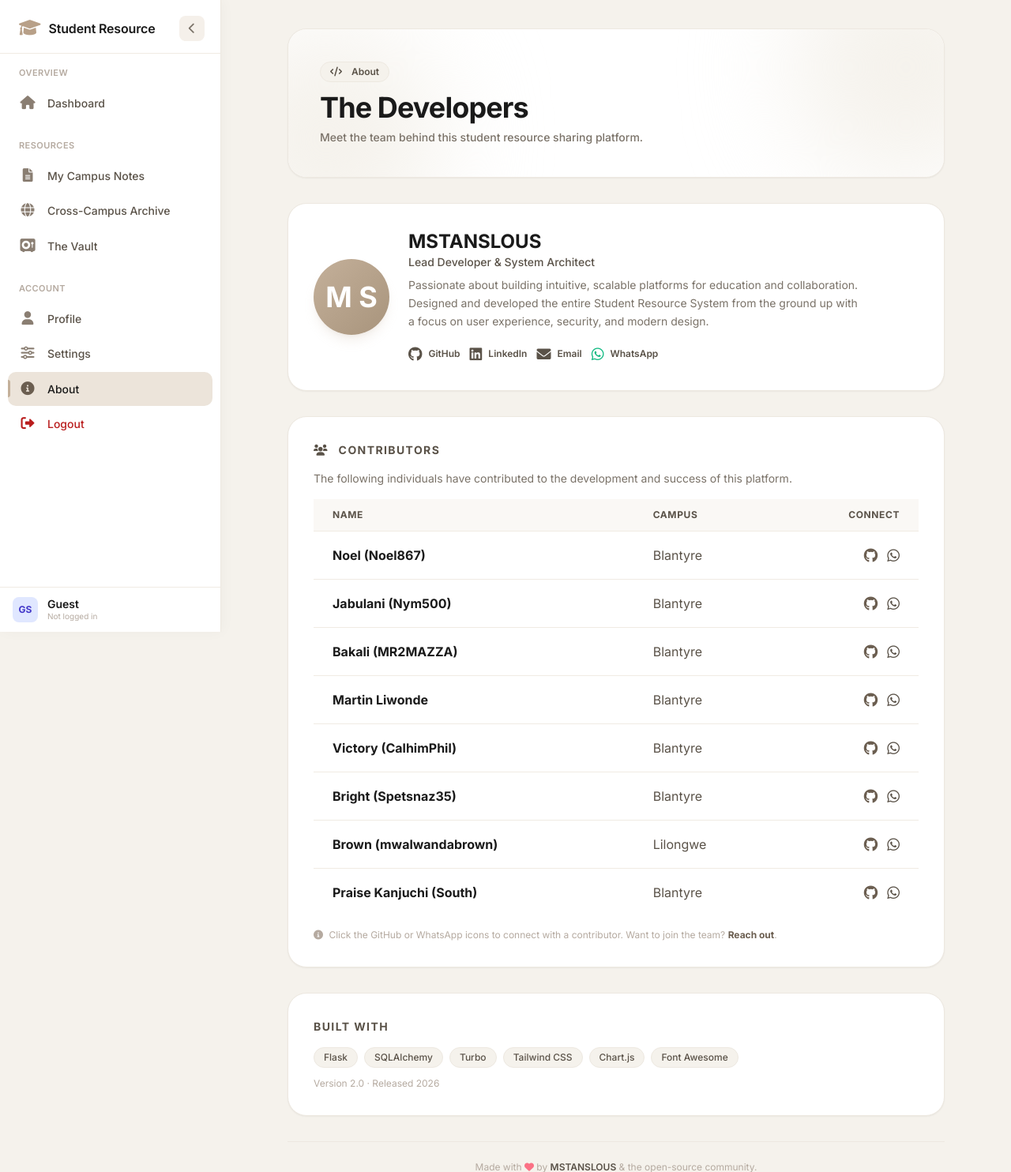
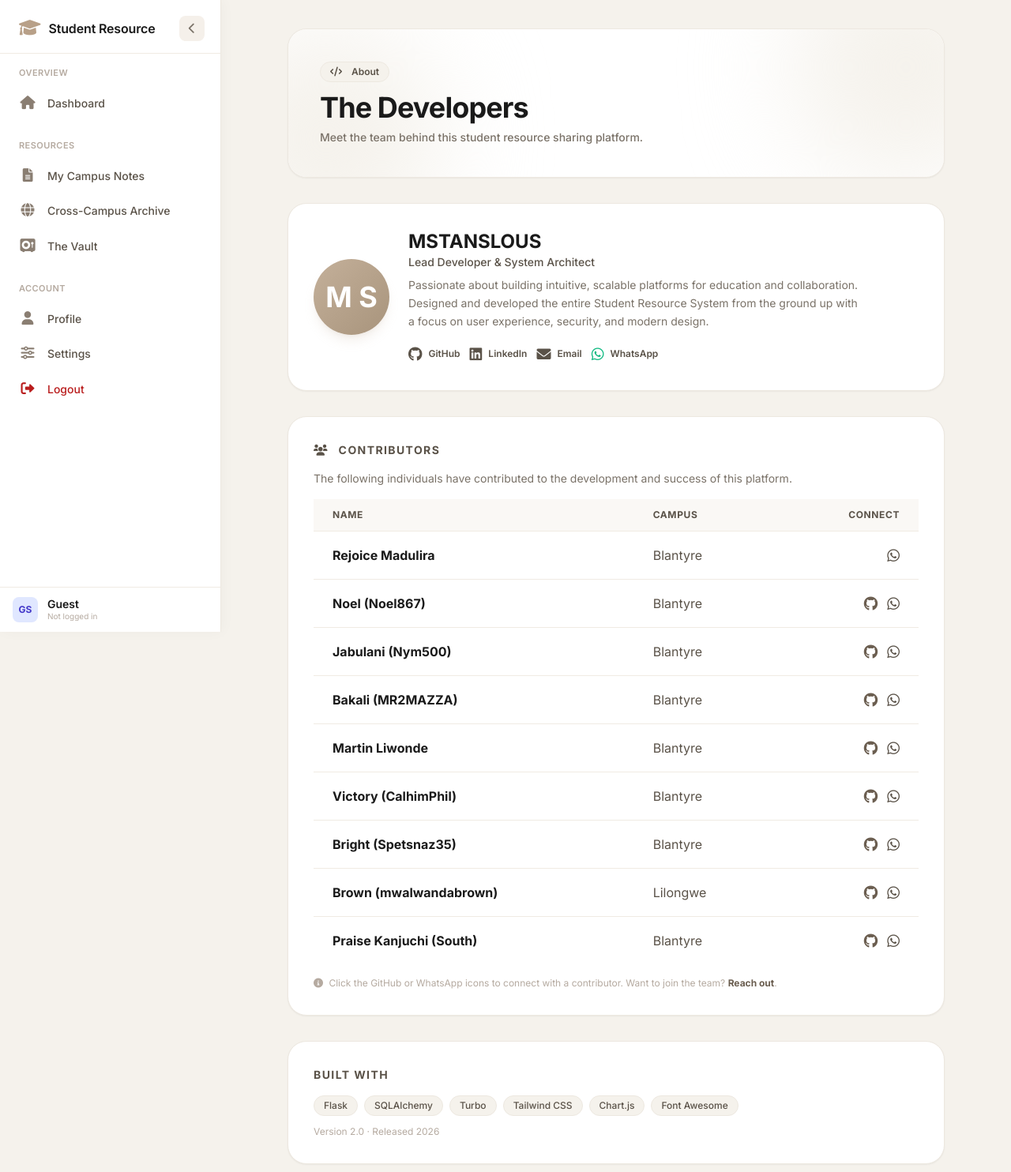
Before and after one commit to MSTANSLOUS/College-Resource-Sharing-System, a Flask app: page /about in a window 1280 px wide. Shown: the top 1484 px of the page at 79% size. Run offline with Flask 3, Linux system fonts and the light colour scheme; some libraries are stand-ins or nearby versions.

Commit message:
Add Rejoice Madulira to contributors

```diff
--- a/app/templates/base.html
+++ b/app/templates/base.html
@@ -805,12 +805,6 @@
                     <span class="nav-icon"><i class="fas fa-sliders-h"></i></span>
                     <span class="nav-text">Settings</span>
                 </a>
-                <a href="{{ url_for('core.about') }}"
-                   class="nav-item {% if request.endpoint == 'core.about' %}active{% endif %}"
-                   data-tooltip="About" data-page="about">
-                    <span class="nav-icon"><i class="fas fa-info-circle"></i></span>
-                    <span class="nav-text">About</span>
-                </a>
                 <a href="{{ url_for('auth.logout') }}" data-turbo="false"
                    class="nav-item" data-tooltip="Logout" style="color:#b91c1c;">
                     <span class="nav-icon"><i class="fas fa-sign-out-alt" style="color:#b91c1c;"></i></span>
--- a/app/templates/core/about.html
+++ b/app/templates/core/about.html
@@ -69,6 +69,18 @@
                     </tr>
                 </thead>
                 <tbody class="divide-y divide-[#f0ebe3]">
+                    <!-- Rejoice Madulira (NEW) -->
+                    <tr class="hover:bg-[#faf8f5] transition-colors">
+                        <td class="px-6 py-4 whitespace-nowrap font-bold text-[#1a1a1a]">Rejoice Madulira</td>
+                        <td class="px-6 py-4 whitespace-nowrap text-[#5a5248]">Blantyre</td>
+                        <td class="px-6 py-4 whitespace-nowrap text-right">
+                            <div class="flex items-center justify-end gap-3">
+                                <a href="https://wa.me/265985209558" target="_blank" class="inline-flex items-center gap-2 text-xs font-semibold text-[#5a5248] hover:text-[#1a1a1a] transition-colors">
+                                    <i class="fab fa-whatsapp text-lg"></i>
+                                </a>
+                            </div>
+                        </td>
+                    </tr>
                     <!-- Noel -->
                     <tr class="hover:bg-[#faf8f5] transition-colors">
                         <td class="px-6 py-4 whitespace-nowrap font-bold text-[#1a1a1a]">Noel (Noel867)</td>
@@ -144,7 +156,6 @@
                             </div>
                         </td>
                     </tr>
-
                     <!-- Bright -->
                     <tr class="hover:bg-[#faf8f5] transition-colors">
                         <td class="px-6 py-4 whitespace-nowrap font-bold text-[#1a1a1a]">Bright (Spetsnaz35)</td>
@@ -196,7 +207,7 @@
 
         <p class="text-xs text-[#b5aaa0] mt-4">
             <i class="fas fa-info-circle mr-1"></i> Click the GitHub or WhatsApp icons to connect with a contributor.
-            <span class="block sm:inline mt-1 sm:mt-0">Want to join the team? <a href="musayalous@gmail.com" class="text-[#6b5e50] font-bold hover:underline">Reach out</a>.</span>
+            <span class="block sm:inline mt-1 sm:mt-0">Want to join the team? <a href="mailto:stanslous.musayalous@gmail.com" class="text-[#6b5e50] font-bold hover:underline">Reach out</a>.</span>
         </p>
     </div>
 
```
Also changed, not shown: test/SRS_Migration.py (added, +16 -0 lines).
